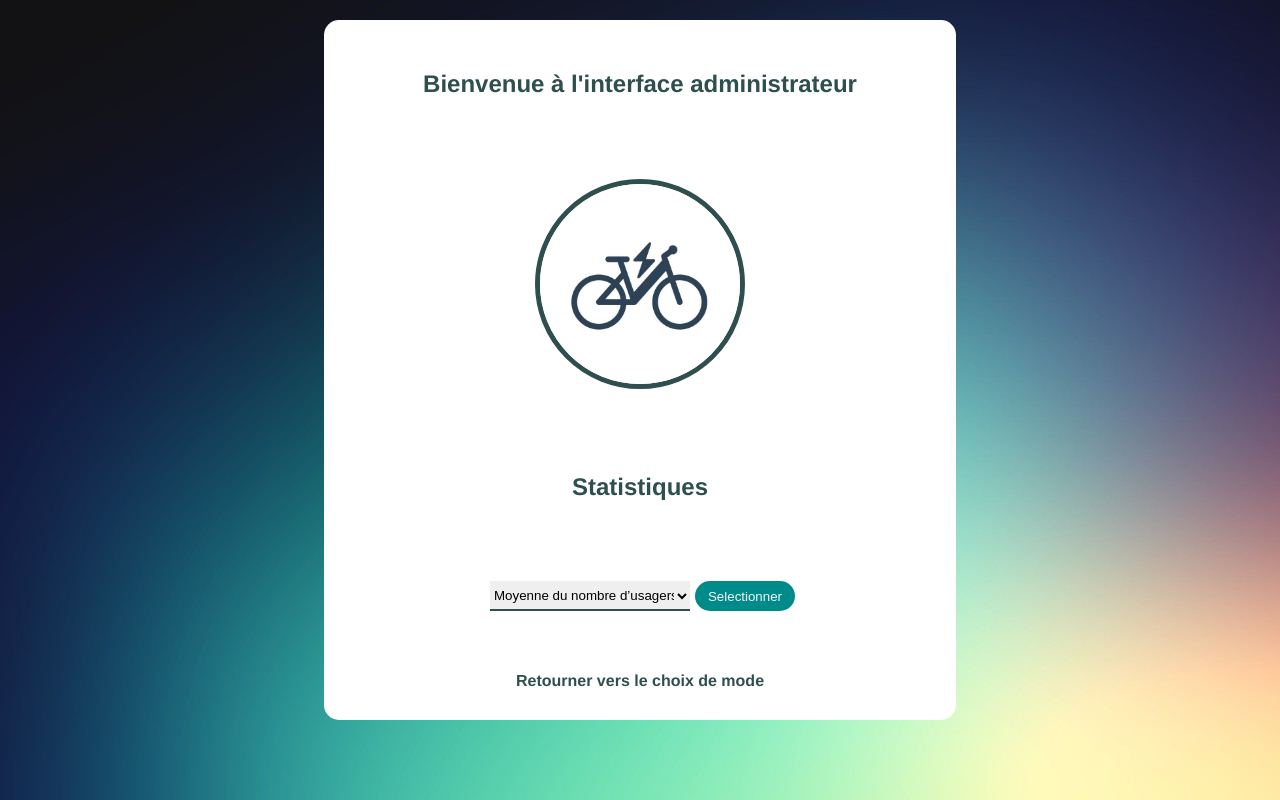
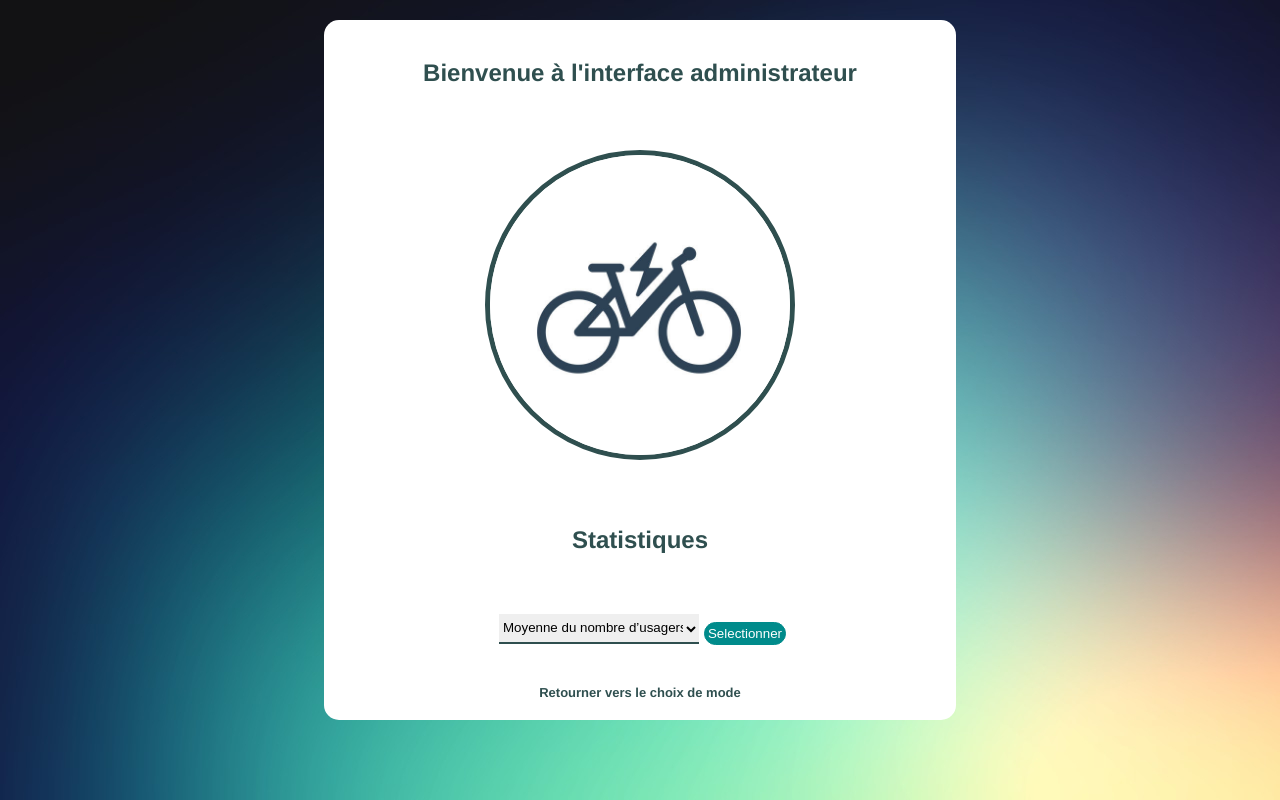
Before and after one commit to Quatadah/Bordeaux_Velos, a PHP site: page /admin/stats.php in a window 1280 px wide. Run offline with PHP 8.4, Linux system fonts and the light colour scheme.

Commit message:
rectifications et suppression de duplication de code

```diff
--- a/Application/admin/admin.php
+++ b/Application/admin/admin.php
@@ -5,6 +5,7 @@
     <meta http-equiv="X-UA-Compatible" content="IE=edge">
     <meta name="viewport" content="width=device-width, initial-scale=1.0">
     <link rel="stylesheet" href="../style/admin.css">
+    <link rel="stylesheet" href="../style/general.css">
     <title>Administateur</title>
 </head>
 <body>
@@ -24,7 +25,7 @@
                 <li class="choice-ele"><a href="stats.php">Statistiques</a></li>
             </ul>
             <div>
-                <a id="retour" href="../mode.php">Retourner vers le choix de mode</a>
+                <a class="sub" href="../mode.php">Retourner vers le choix de mode</a>
             </div>
 
         </div>
--- a/Application/admin/consultation.php
+++ b/Application/admin/consultation.php
@@ -5,6 +5,7 @@
     <meta http-equiv="X-UA-Compatible" content="IE=edge">
     <meta name="viewport" content="width=device-width, initial-scale=1.0">
     <link rel="stylesheet" href="../style/admin.css">
+    <link rel="stylesheet" href="../style/app.css">
     <link rel="stylesheet" href="../style/consultations.css">
     <title>Consultations</title>
 </head>
@@ -48,7 +49,7 @@
             </form>
             <?php include "../scripts/consult.php" ?>
             <div>
-                <a id="retour" href="../mode.php">Retourner vers le choix de mode</a>
+                <a class="sub" href="../mode.php">Retourner vers le choix de mode</a>
             </div>
 
         </div>
--- a/Application/admin/misajour.php
+++ b/Application/admin/misajour.php
@@ -5,6 +5,7 @@
     <meta http-equiv="X-UA-Compatible" content="IE=edge">
     <meta name="viewport" content="width=device-width, initial-scale=1.0">
     <link rel="stylesheet" href="../style/admin.css">
+    <link rel="stylesheet" href="../style/general.css">
     <link rel="stylesheet" href="../style/consultations.css">
     <title>Mise à jour</title>
 </head>
@@ -65,7 +66,7 @@
 
 
             <div>
-                <a id="retour" href="../mode.php">Retourner vers le choix de mode</a>
+                <a class="sub" href="../mode.php">Retourner vers le choix de mode</a>
             </div>
 
         </div>
--- a/Application/admin/stats.php
+++ b/Application/admin/stats.php
@@ -5,6 +5,7 @@
     <meta http-equiv="X-UA-Compatible" content="IE=edge">
     <meta name="viewport" content="width=device-width, initial-scale=1.0">
     <link rel="stylesheet" href="../style/admin.css">
+    <link rel="stylesheet" href="../style/general.css">
     <link rel="stylesheet" href="../style/consultations.css">
     <title>Statistiques</title>
 </head>
@@ -31,7 +32,7 @@
             </form>
             <?php include "../scripts/statistiques.php" ?>
             <div>
-                <a id="retour" href="../mode.php">Retourner vers le choix de mode</a>
+                <a class="sub" href="../mode.php">Retourner vers le choix de mode</a>
             </div>
 
         </div>
--- a/Application/connexion.php
+++ b/Application/connexion.php
@@ -30,7 +30,7 @@
                             <input class="form-ele" id="btn" type=submit value="Créer compte">
                             <?php echo $added . "<br>" ?>
                         </form>
-                        <a id="se-connecter" href="index.php">Se connecter</a>
+                        <a class="sub" href="index.php">Se connecter</a>
                     </div>
                 </div>
             </div>
--- a/Application/disco.php
+++ /dev/null
@@ -1,3 +0,0 @@
-<?php
-$_SESSION["DISCONNECTED"] = TRUE;
-?>
--- a/Application/index.php
+++ b/Application/index.php
@@ -41,8 +41,8 @@ if (isset($_SESSION["EMPRUNT"])){
 
                         <div id="creer-compte">
                             <p>Vous êtes un nouvel utilisateur ?</p>
-                            <a id="a" href="connexion.php">Créer un compte</a>
-                            <a id="a" href="mode.php">Retourner vers choix du mode</a>
+                            <a class="sub" href="connexion.php">Créer un compte</a>
+                            <a class="sub" href="mode.php">Retourner vers choix du mode</a>
                         </div>
                     </div>
                 </div>
--- a/Application/scripts/maj_form.php
+++ /dev/null
@@ -1,4 +0,0 @@
-<?php
-
-
-?>
--- a/Application/station.php
+++ b/Application/station.php
@@ -6,6 +6,7 @@
     <meta http-equiv="X-UA-Compatible" content="IE=edge">
     <meta name="viewport" content="width=device-width, initial-scale=1.0">
     <link rel="stylesheet" href="style/app.css">
+    <link rel="stylesheet" href="style/general.css">
     <link rel="stylesheet" href="style/home.css">
     <link rel="stylesheet" href="style/station.css">
     <title>Profil utilisateur</title>
--- a/Application/style/admin.css
+++ b/Application/style/admin.css
@@ -1,23 +1,8 @@
 body{
     background-image: url("../images/background.jpg") ;
-    background-repeat:initial;
     font-family: 'Franklin Gothic Medium', 'Arial Narrow', Arial, sans-serif;
     font-weight: bold;
     color: darkslategray;
-}
-
-#img{
-    border: 5px solid darkslategrey;
-    border-radius: 100%;
-    height: auto;
-    width: auto;
-    max-height: 200px;
-    max-width: 250px;
-}
-
-#img:hover{
-    cursor: pointer;
-    transform: scale(102%);
 }
 
 .container{
--- a/Application/style/consultations.css
+++ b/Application/style/consultations.css
@@ -13,20 +13,6 @@ select{
     border-bottom: 2px solid darkslategray;
     margin: 0px 5px 0px 5px;
 
-}
-
-.btn{
-    height: 30px;
-    border:none;
-    background-color: darkcyan;
-    color: whitesmoke;
-    border-radius: 15px;
-    width: 100px;
-}
-
-.btn:hover{
-    cursor: pointer;
-    background-color: darkslategray;
 }
 
 td, th{
@@ -52,22 +38,6 @@ table{
   margin: 20px 40px;
 }
 
-.buttons button{
-    font-weight: bold;
-    border: none;
-    padding: 10px;
-    width: 200px;
-    background-color: darkcyan;
-    height: 30px;
-    color: whitesmoke;
-    border-radius: 15px;
-}
-
-.buttons button:hover{
-
-    cursor: pointer;
-    background-color: darkslategray;
-}
 
 .maj-form{
     display: flex;
--- /dev/null
+++ b/Application/style/general.css
@@ -0,0 +1,43 @@
+
+
+#img{
+    border: 5px solid darkslategrey;
+    border-radius: 100%;
+    height: auto;
+    width: auto;
+    max-height: 300px;
+    max-width: 350px;
+    margin: 5px;
+}
+
+#img:hover{
+    cursor: pointer;
+    transform: scale(102%);
+}
+
+.sub{
+    text-decoration: none;
+    font-size: small;
+    color: darkslategray;
+}
+
+.sub:hover{
+    color:red;
+    transform: scale(102%);
+}
+
+
+.btn{
+    margin-top: 10px;
+    color: white;
+    padding: 3px;
+    text-decoration: none;
+    border: 1px solid darkcyan;
+    border-radius: 15px;
+    background-color: darkcyan;
+}
+
+.btn:hover{
+    cursor: pointer;
+    background-color: darkslategrey;
+}
```
Also changed, not shown: Application/style/app.css (+0 -27 lines), Application/style/conn.css (+0 -11 lines).
